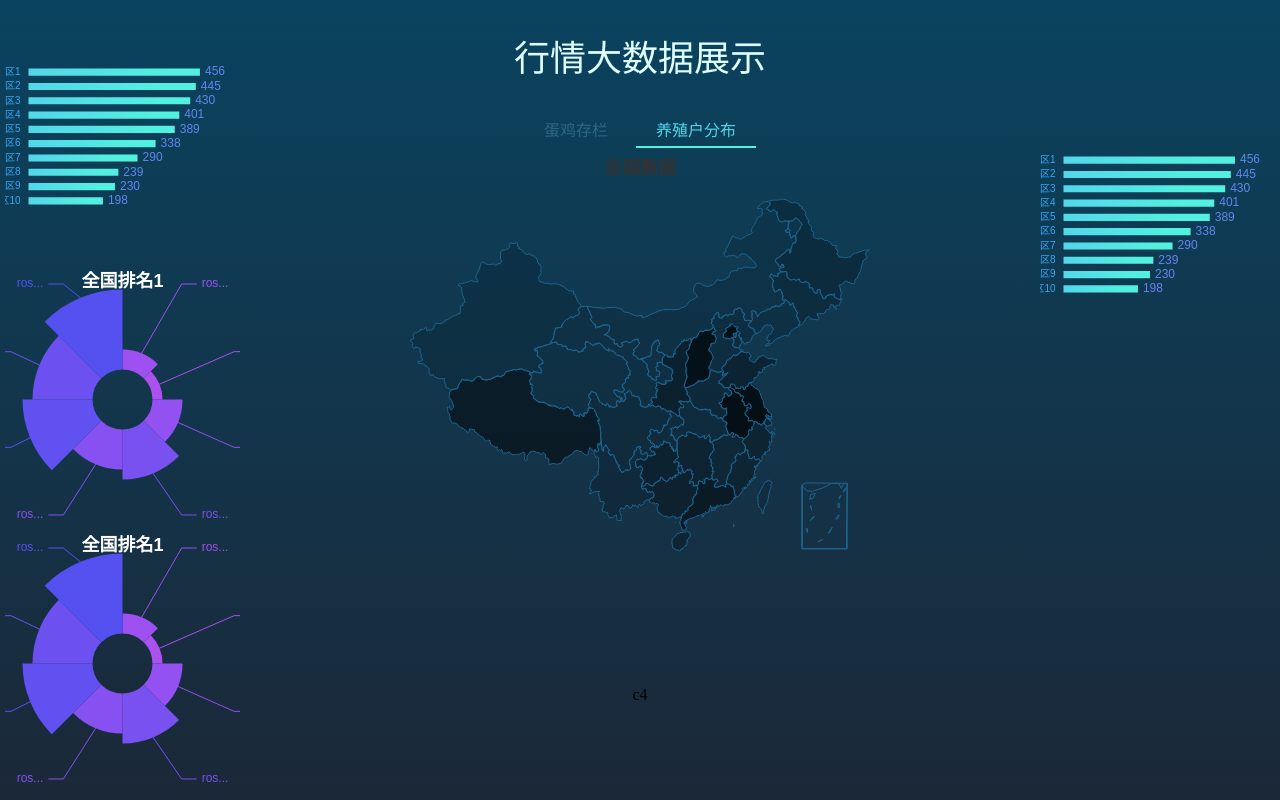
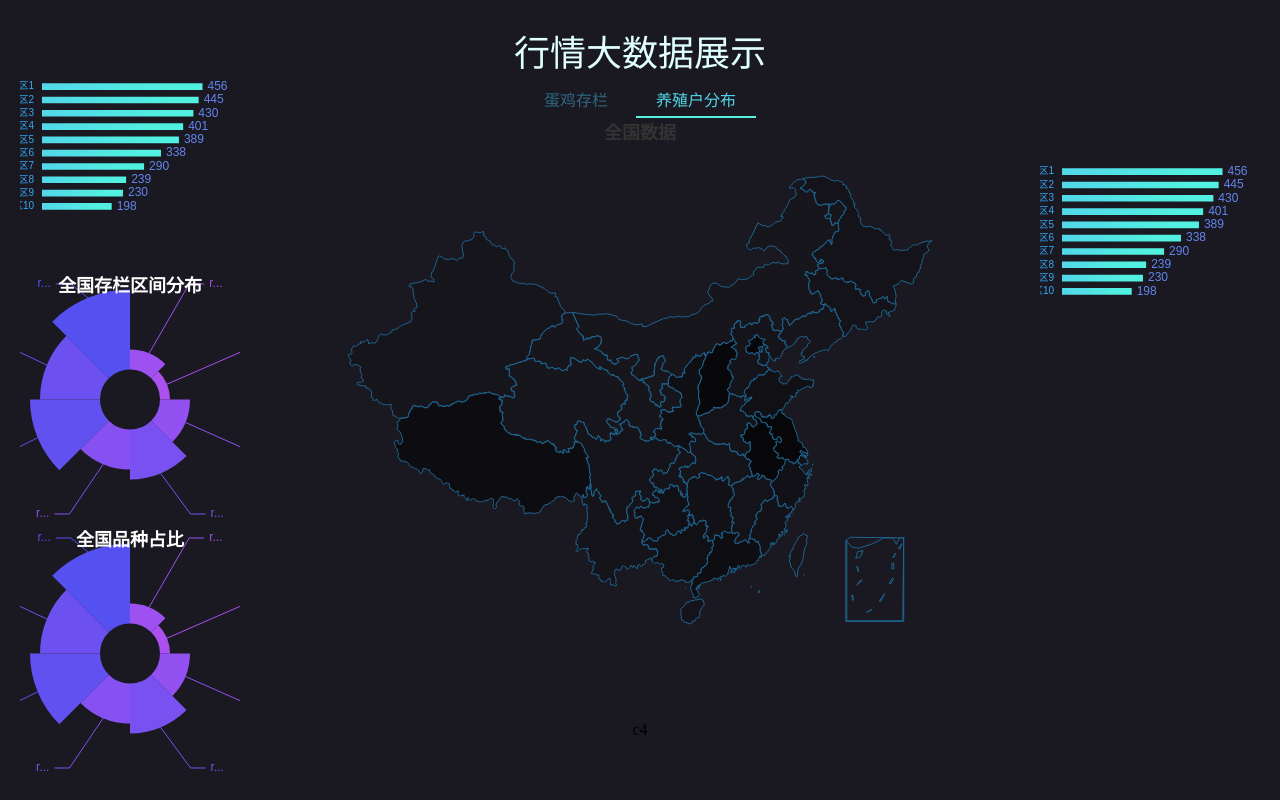
Before and after one commit to FairyEver/BigDataDisplay, a Vue app: page /#/ in a window 1280 px wide. Built offline with nearby package versions, Linux system fonts and the light colour scheme.

Commit message:
no message

```diff
--- a/src/App.vue
+++ b/src/App.vue
@@ -19,6 +19,7 @@ export default {
   align-items: center;
   // background-image: linear-gradient(to top, #09203f 0%, #537895 100%);
   // background-image: linear-gradient(to bottom, #243949 0%, #517fa4 100%);
-  background-image: linear-gradient(-180deg, #0A4360 0%, #0E3C55 26%, #1B2838 100%);
+  // background-image: linear-gradient(-180deg, #0A4360 0%, #0E3C55 26%, #1B2838 100%);
+  background-color: #1A1921;
 }
 </style>
--- a/src/components/layout/layout.vue
+++ b/src/components/layout/layout.vue
@@ -35,9 +35,9 @@ export default {
   },
   props: {
     centerWidth: { default: 800 },
-    heightC1: { default: 100 },
-    heightC2: { default: 50 },
-    heightC4: { default: 200 },
+    heightC1: { default: 60 },
+    heightC2: { default: 40 },
+    heightC4: { default: 100 },
     offsetSize: { default: () => {} }
   },
   data () {
@@ -88,8 +88,8 @@ export default {
 
 <style lang="scss" scoped>
 #screen{
-  height: calc(100vh - 10px);
-  width: calc(100vw - 10px);
+  height: calc(100vh - 40px);
+  width: calc(100vw - 40px);
   max-height: 1080px;
   max-width: 1920px;
   display: flex;
--- a/src/page/page1.vue
+++ b/src/page/page1.vue
@@ -11,14 +11,14 @@
     </template>
     <template slot="l2">
       <pie
-        name="全国排名1"
+        name="全国存栏区间分布"
         :ready="layoutReady"
         :size="offsetSize.l2">
       </pie>
     </template>
     <template slot="l3">
       <pie
-        name="全国排名1"
+        name="全国品种占比"
         :ready="layoutReady"
         :size="offsetSize.l2">
       </pie>
```
Also changed, not shown: 1 other file (tests, documents, lock files or other folders).
